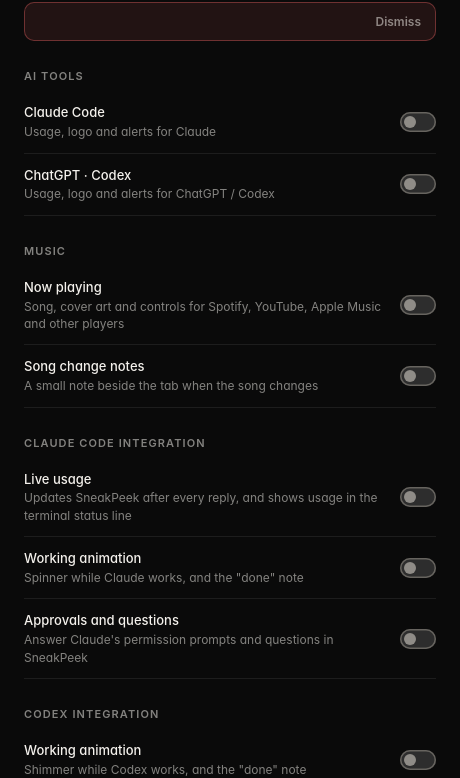
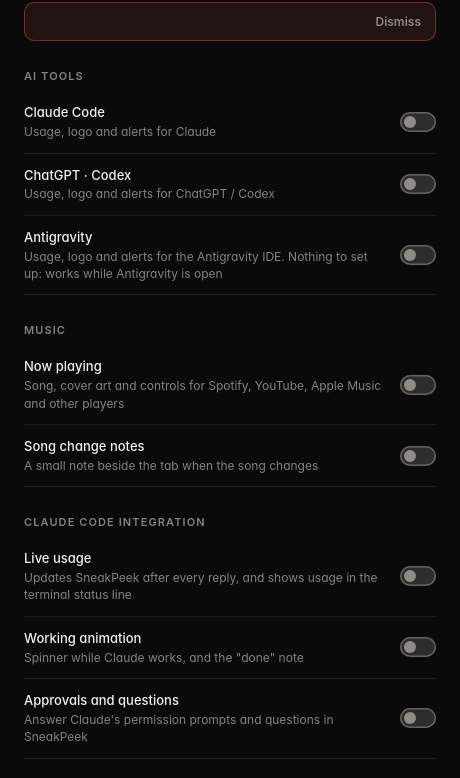
Before and after one commit to SilencioOrgs/sneakpeek, an Electron app: page settings.html in a window 460 px wide. Shown: the part 82-860 px from the top of the page. Drawn offline with Linux system fonts and the light colour scheme; no server answers; a web font is replaced by a local one.

Commit message:
Antigravity: Settings switch, README, remove the check script
Co-Authored-By: Claude Opus 5.5 <noreply@anthropic.com>
Claude-Session: https://claude.ai/code/session_012pSBAUAnQc2dnPPVy28EsF

```diff
--- a/settings.html
+++ b/settings.html
@@ -90,6 +90,7 @@
   <h2>AI tools</h2>
   <div class="row"><div class="txt"><div class="name">Claude Code</div><div class="desc">Usage, logo and alerts for Claude</div></div><label class="sw"><input type="checkbox" data-set="claude"></label></div>
   <div class="row"><div class="txt"><div class="name">ChatGPT · Codex</div><div class="desc">Usage, logo and alerts for ChatGPT / Codex</div></div><label class="sw"><input type="checkbox" data-set="codex"></label></div>
+  <div class="row"><div class="txt"><div class="name">Antigravity</div><div class="desc">Usage, logo and alerts for the Antigravity IDE. Nothing to set up: works while Antigravity is open</div></div><label class="sw"><input type="checkbox" data-set="antigravity"></label></div>
 
   <h2>Music</h2>
   <div class="row"><div class="txt"><div class="name">Now playing</div><div class="desc">Song, cover art and controls for Spotify, YouTube, Apple Music and other players</div></div><label class="sw"><input type="checkbox" data-set="music"></label></div>
```
Also changed, not shown: README.md.
